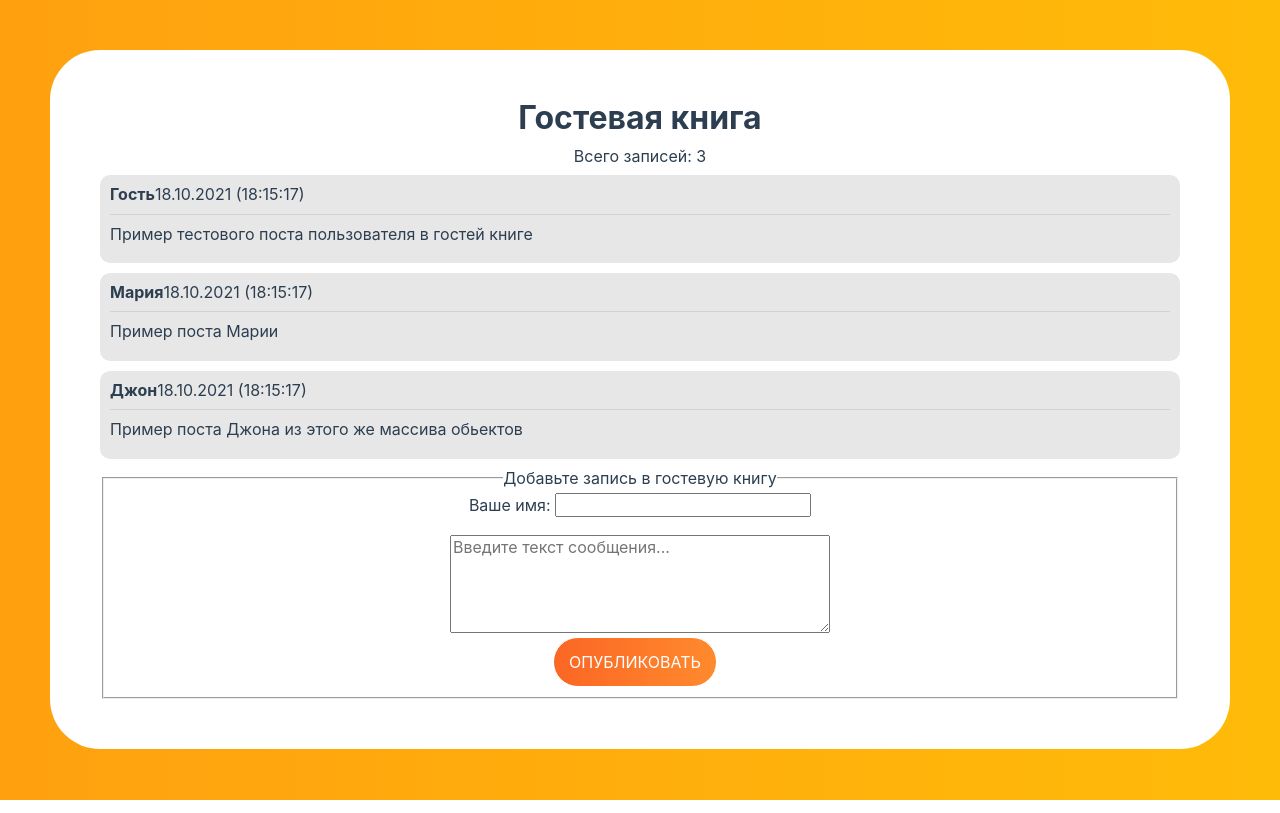
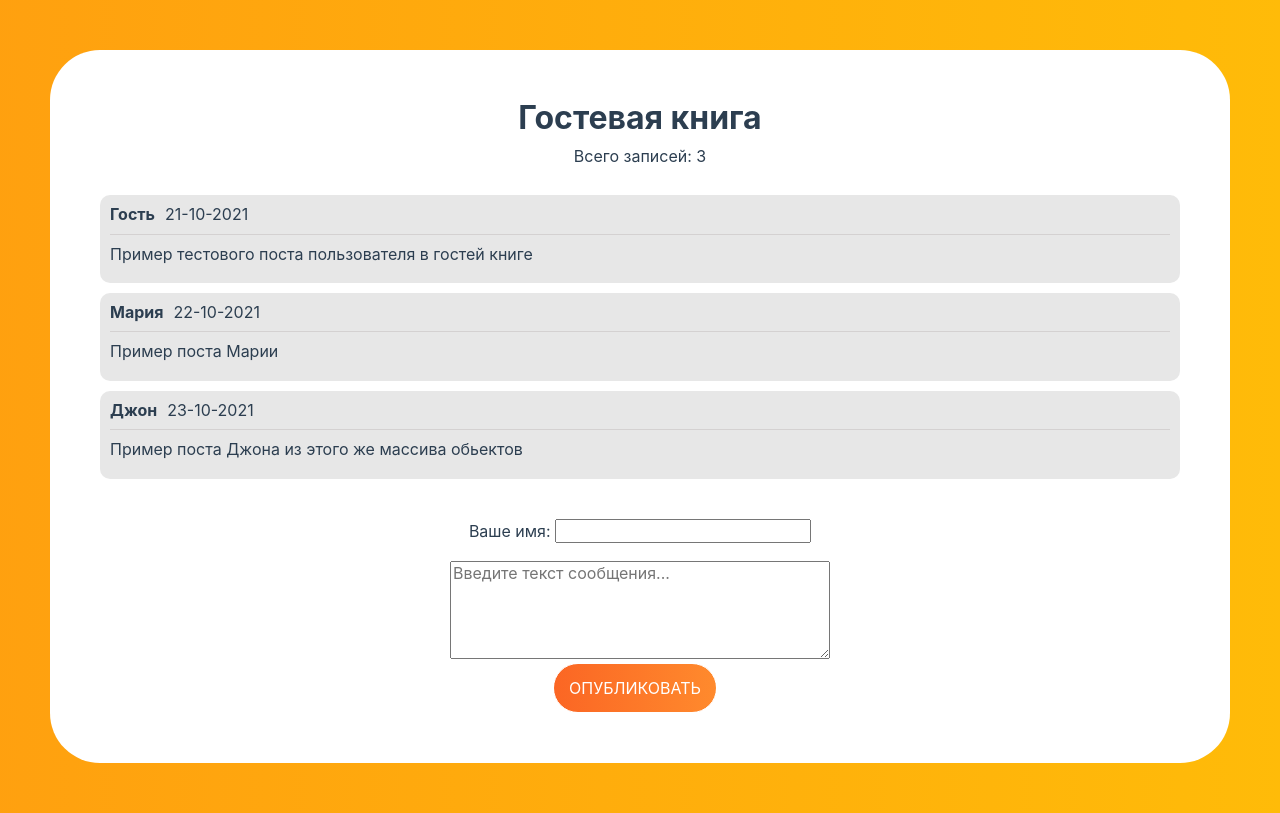
Before and after one commit to mityaua/guestbook-vuejs, a Vue app: page / in a window 1280 px wide. Built offline with nearby package versions, Linux system fonts and the light colour scheme.

Commit message:
Правит стилии и меняет работу с формой

```diff
--- a/src/App.vue
+++ b/src/App.vue
@@ -1,13 +1,10 @@
 <template>
   <h1 class="title center">Гостевая книга</h1>
-  <p class="total center">{{ total }}</p>
+  <p class="center">{{ total }}</p>
 
   <List v-bind:posts="posts" />
 
-  <fieldset class="center">
-    <legend>Добавьте запись в гостевую книгу</legend>
-
-    <form>
+  <form @submit.prevent="onSubmit" class="center">
     <label>
       Ваше имя:
       <input type="text" v-model.trim="name" required />
@@ -27,11 +24,8 @@
     <p v-if="name">Публикация от имени: {{ name }}</p>
     <p class="preview">{{ comment }}</p>
 
-      <Button type="button" @click="submit">Опубликовать</Button>
+    <Button type="submit">Опубликовать</Button>
   </form>
-  </fieldset>
-
-  <!-- <Counter /> -->
 </template>
 
 <script>
@@ -54,16 +48,22 @@ export default {
       comment: "",
       posts: [
         {
+          id: 1,
           name: "Гость",
           comment: "Пример тестового поста пользователя в гостей книге",
+          time: "21-10-2021",
         },
         {
+          id: 2,
           name: "Мария",
           comment: "Пример поста Марии",
+          time: "22-10-2021",
         },
         {
+          id: 3,
           name: "Джон",
           comment: "Пример поста Джона из этого же массива обьектов",
+          time: "23-10-2021",
         },
       ],
     };
@@ -72,18 +72,26 @@ export default {
     total() {
       return `Всего записей: ${this.posts.length}`;
     },
+    commentTime() {
+      return `${new Date()
+        .toISOString()
+        .split("T")[0]
+        .split("-")
+        .reverse()
+        .join(".")} (${new Date().toString().split(" ")[4]})`;
+    },
   },
   methods: {
-    submit(event) {
-      if (event) {
-        event.preventDefault();
-        console.log(event);
-
-        this.posts.push({ name: this.name, comment: this.comment });
+    onSubmit() {
+      this.posts.push({
+        id: new Date().valueOf(),
+        name: this.name,
+        comment: this.comment,
+        time: this.commentTime,
+      });
       alert("Ваша запись успешно добавлена");
 
       this.reset();
-      }
     },
     reset() {
       this.name = "";
@@ -165,11 +173,13 @@ body {
   border-radius: 50px;
 }
 
+/* .container {
+  width: 1238px;
+  margin: 0 auto;
+  padding: 0 15px;
+} */
+
 .title {
-  margin-bottom: 10px;
-}
-
-.total {
   margin-bottom: 10px;
 }
 
--- a/src/components/List.vue
+++ b/src/components/List.vue
@@ -1,6 +1,6 @@
 <template>
-  <ul>
-    <template v-for="post in posts" v-bind:key="post.name">
+  <ul class="list">
+    <template v-for="post in posts" v-bind:key="post.id">
       <ListItem v-bind:post="post" />
     </template>
   </ul>
@@ -25,4 +25,8 @@ export default {
 </script>
 
 <style scoped>
+.list {
+  padding-top: 30px;
+  padding-bottom: 30px;
+}
 </style>
--- a/src/components/ListItem.vue
+++ b/src/components/ListItem.vue
@@ -1,11 +1,11 @@
 <template>
   <li class="item">
-    <div class="userinfo">
-      <b>{{ post.name }}</b>
-      <span>{{ commentTime }}</span>
+    <div class="item__info">
+      <span class="item__name">{{ post.name }}</span>
+      <span>{{ post.time }}</span>
     </div>
 
-    <p class="comment">{{ post.comment }}</p>
+    <p class="item__comment">{{ post.comment }}</p>
   </li>
 </template>
 
@@ -17,20 +17,12 @@ export default {
       type: Object,
       default: function () {
         return {
+          id: 1,
           name: "Гость",
           comment: "",
+          time: "",
         };
       },
-    },
-  },
-  computed: {
-    commentTime() {
-      return `${new Date()
-        .toISOString()
-        .split("T")[0]
-        .split("-")
-        .reverse()
-        .join(".")} (${new Date().toString().split(" ")[4]})`;
     },
   },
 };
@@ -44,13 +36,18 @@ export default {
   border-radius: 10px;
 }
 
-.userinfo {
+.item__info {
   padding-bottom: 10px;
   border-bottom: 1px solid #d4d1d1;
   /* box-shadow: 0px 2px 3px 4px tomato; */
 }
 
-.comment {
+.item__name {
+  margin-right: 10px;
+  font-weight: bold;
+}
+
+.item__comment {
   padding: 10px 0;
 }
 </style>
```
Lines whose indentation alone changed are shown as unchanged.
